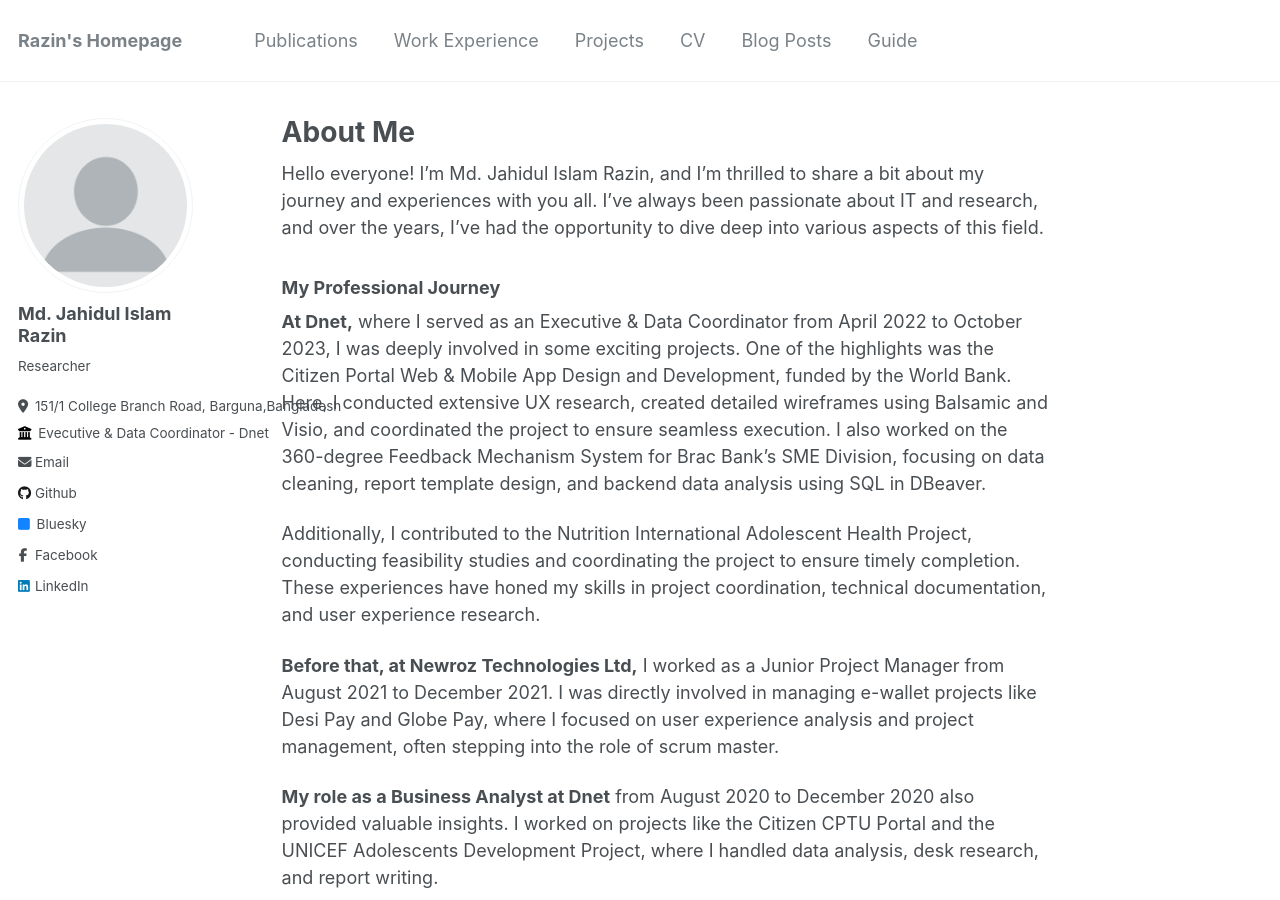
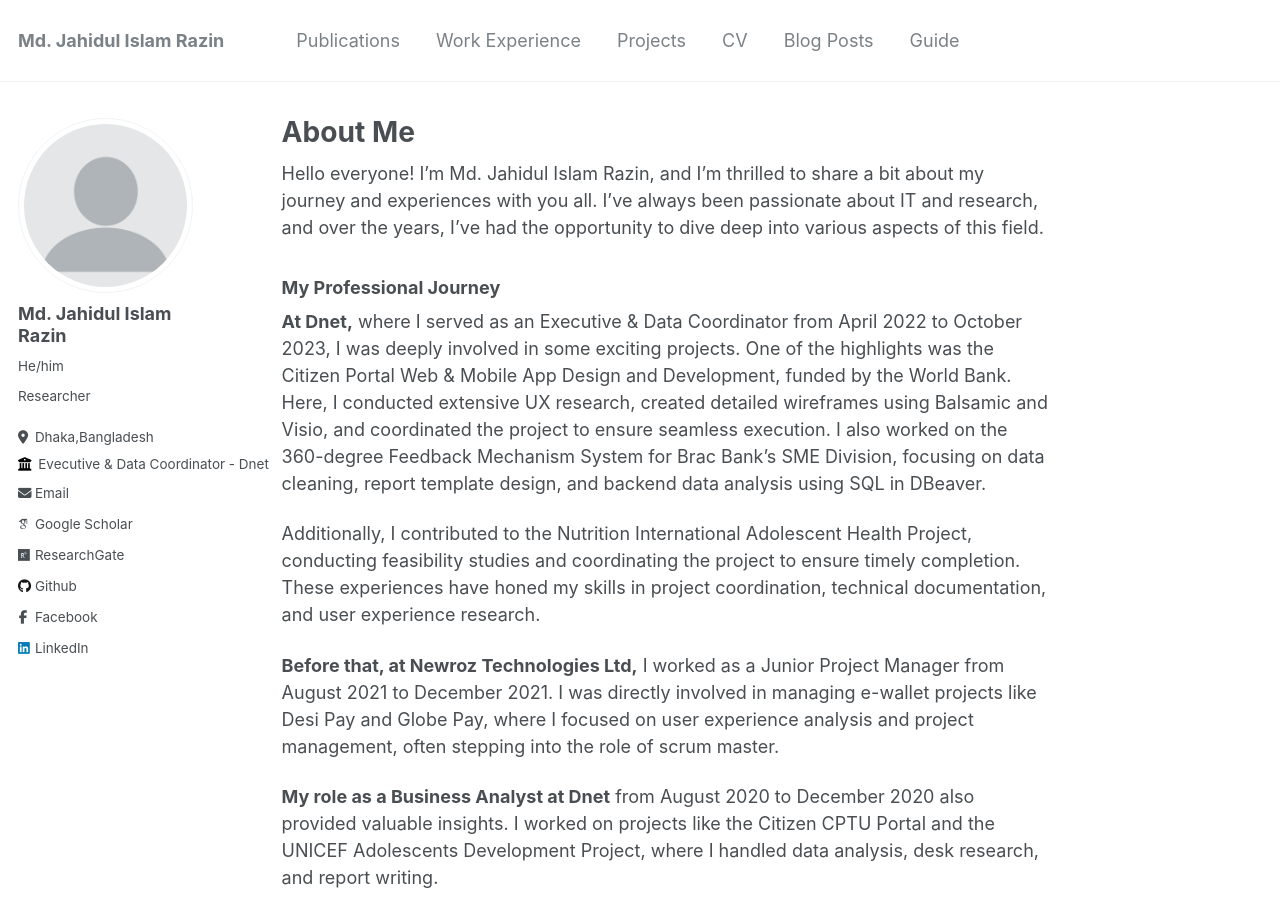
Before and after one commit to Razinn/razins-portfolio, a Jekyll site: the page built from _pages/about.md, in a window 1280 px wide and 900 px high. Built offline with Jekyll 4.4.1, drawn with Linux system fonts in a browser that asks for light colours; some web fonts are replaced.

Commit message:
Update _config.yml

```diff
--- a/_config.yml
+++ b/_config.yml
@@ -8,7 +8,7 @@
 
 # Basic Site Settings
 locale                   : "en-US"
-title                    : "Razin's Homepage"
+title                    : "Md. Jahidul Islam Razin"
 title_separator          : "-"
 name                     : &name "Md. Jahidul Islam Razin"
 description              : &description "personal description"
@@ -23,32 +23,32 @@ author:
   # Biographic information
   avatar           : "profile.png"
   name             : "Md. Jahidul Islam Razin"
-  pronouns         : # example: "she/her"
+  pronouns         : "He/him"
   bio              : "Researcher"
-  location         : "151/1 College Branch Road,
-  Barguna,Bangladesh"
+  location         : "Dhaka,Bangladesh"
+  phone            : "+8801727934030"
   employer         : "Evecutive & Data Coordinator - Dnet"
   uri              : # URL
   email            : "razin.cse@gmail.com"
 
   # Academic websites
   # arxiv            : # URL - Update with the correct link to your profile
-  # googlescholar    : "https://scholar.google.com/citations?user=PS_CX0AAAAAJ"
+  googlescholar    : "https://scholar.google.com/citations?user=Qnn-YlsAAAAJ&hl=en"
   # impactstory      : # URL
   # orcid            : "http://orcid.org/yourorcidurl"
   # pubmed           : "https://www.ncbi.nlm.nih.gov/pubmed/?term=john+snow"
-  # researchgate     : # URL
+  researchgate     : "Jahidul-Razin"
 
   # Repositories and software development
   # bitbucket        : # Username - Update with your username on the site
   # codepen          : # Username
   # dribbble         : # Username
-  github           : "academicpages"
+  github           : "Razinn"
   # kaggle           : # Username
   # stackoverflow    : # User number or user number and name (i.e., use "1" or "1/jeff-atwood")
 
   # Social media
-  bluesky          : "bsky.app" # Replace this with you Bluesky username
+  # bluesky          : "bsky.app" # Replace this with you Bluesky username
   facebook         :  "dex.razin"
   # flickr           : # Username
   # foursquare       : # Username
```
